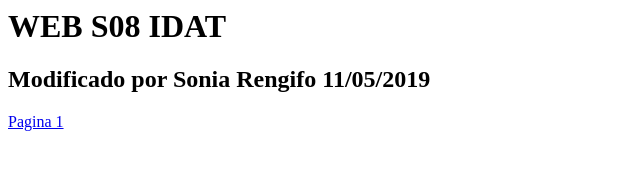
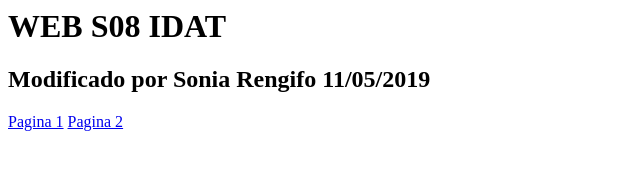
Before and after one commit to skrengifo/WEBS08, a plain HTML site: page index.html in a window 1280 px wide. Shown: the full height of the page, 0-640 px from the left. Drawn offline with Linux system fonts and the light colour scheme.

Commit message:
Update index.html

```diff
--- a/index.html
+++ b/index.html
@@ -1,3 +1,4 @@
 <h1>WEB S08 IDAT</h1>
 <h2>Modificado por Sonia Rengifo 11/05/2019 </h2>
 <a href="https://skrengifo.github.io/WEBS08/ejemplo1.html" target="_blank">Pagina 1</a>
+<a href="ejemplo1.html" >Pagina 2</a>
```
